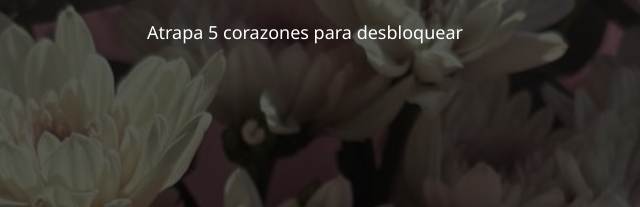
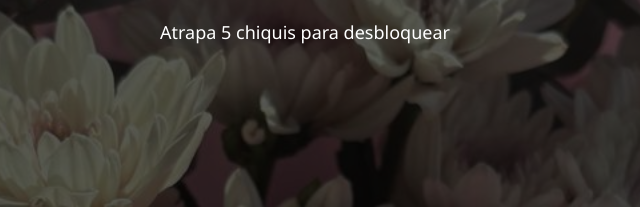
Before and after one commit to jalvarezf1903-afk/Carta, a plain HTML site: page index.html in a window 1280 px wide. Shown: the top 207 px of the page, 335-975 px from the left. Drawn offline with Linux system fonts and the light colour scheme.

Commit message:
Add files via upload

```diff
--- a/index.html
+++ b/index.html
@@ -218,7 +218,7 @@ video{
     font-size:18px;
     width:100%;
 ">
-     Atrapa 5 corazones para desbloquear
+     Atrapa 5 chiquis para desbloquear
 </div>
 
     <!-- CARTA -->
```
